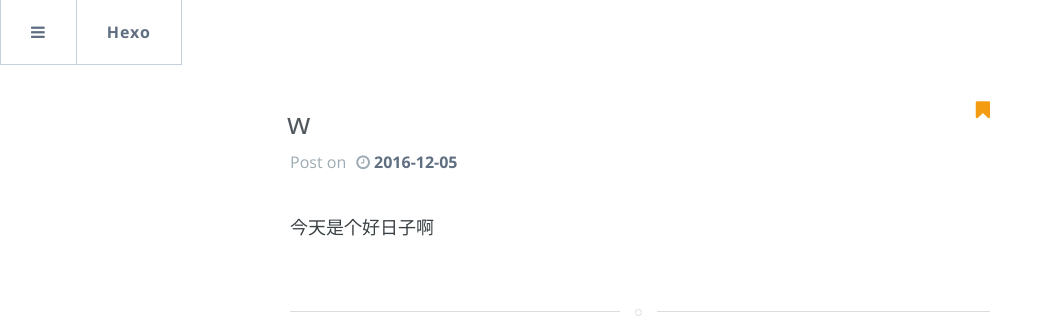
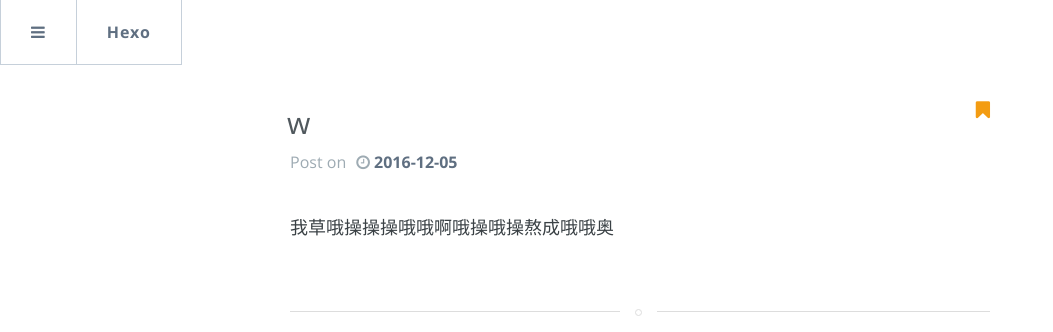
Before and after one commit to Tourbillon299/Tourbillon299.github.io, a plain HTML site: page index.html in a window 1280 px wide. Shown: the top 332 px of the page, without its empty margins (0-1053 px from the left). Drawn offline with nearby package versions, Linux system fonts and the light colour scheme; a script that the page names is missing.

Commit message:
Site updated: 2016-12-05 12:23:48

```diff
--- a/index.html
+++ b/index.html
@@ -256,7 +256,7 @@
         <section class="post-excerpt">
             <p>
 
-                今天是个好日子啊
+                我草哦操操操哦哦啊哦操哦操熬成哦哦奥
 
 
             </p>
```
Also changed, not shown: 2016/12/05/w/index.html (+1 -1 lines), archives/2016/12/index.html (+1 -1 lines), archives/2016/index.html (+1 -1 lines), archives/index.html (+1 -1 lines).
